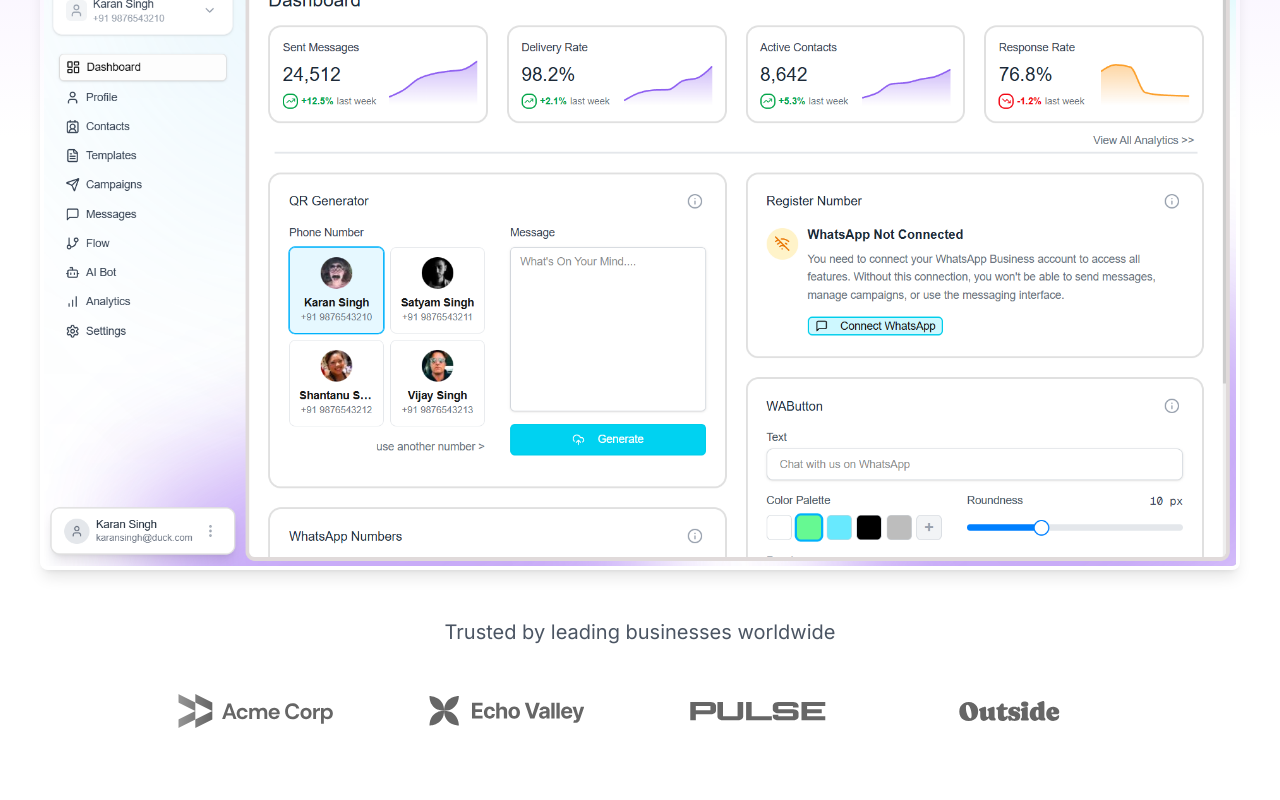
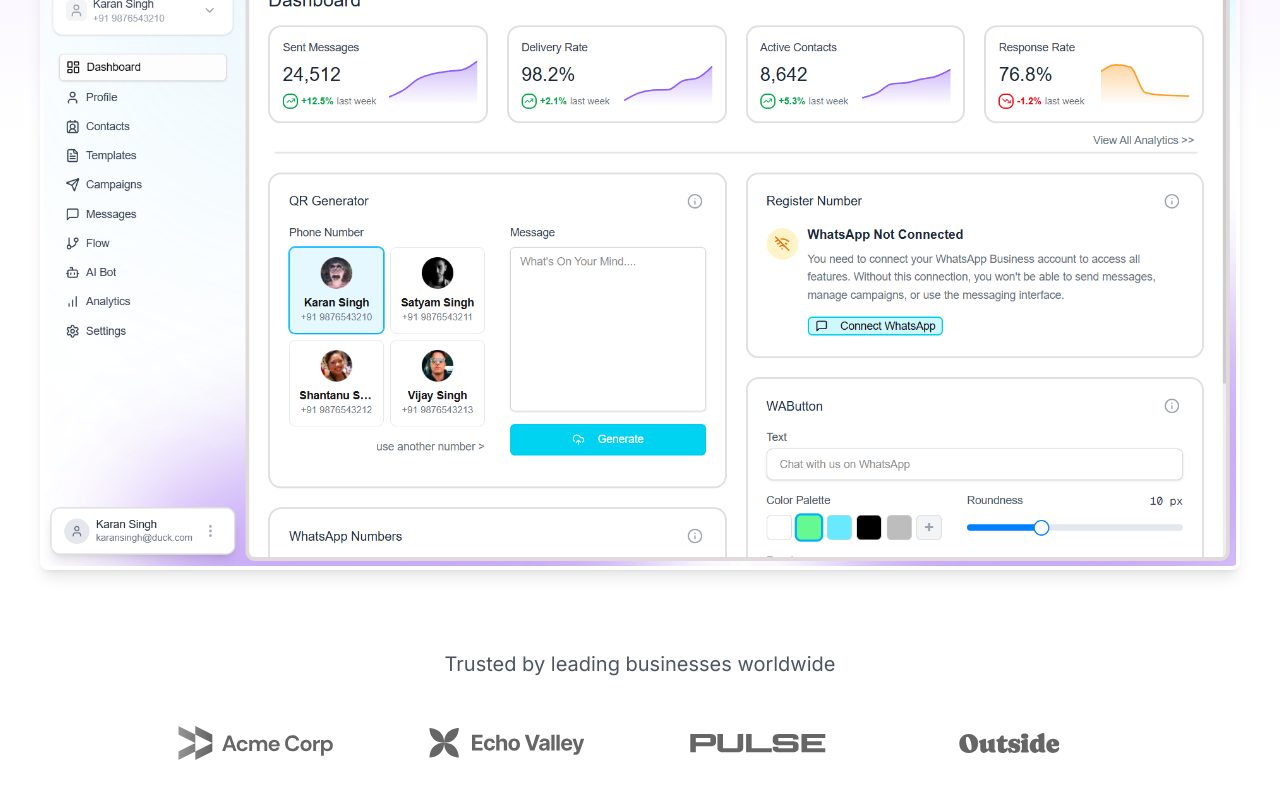
Before and after one commit to RuffledZest/AvenPingLandingPage, a Next.js app: page / in a window 1280 px wide. Shown: the part 760-1560 px from the top of the page. Built offline with nearby package versions, Linux system fonts and the light colour scheme.

Commit message:
minor changes

```diff
--- a/src/sections/LogoTicker.tsx
+++ b/src/sections/LogoTicker.tsx
@@ -25,7 +25,7 @@ const logos = [
 
 export default function LogoTicker() {
     return (
-        <section className="py-24 lg:pt-[30rem] xl:pt-[10rem]   overflow-x-clip bg-white">
+        <section className="py-24 lg:pt-[32rem] xl:pt-[10rem]   overflow-x-clip bg-white">
             <div className="container">
                 <h3 className="text-center text-gray-600 text-xl">
                     Trusted by leading businesses worldwide
```
